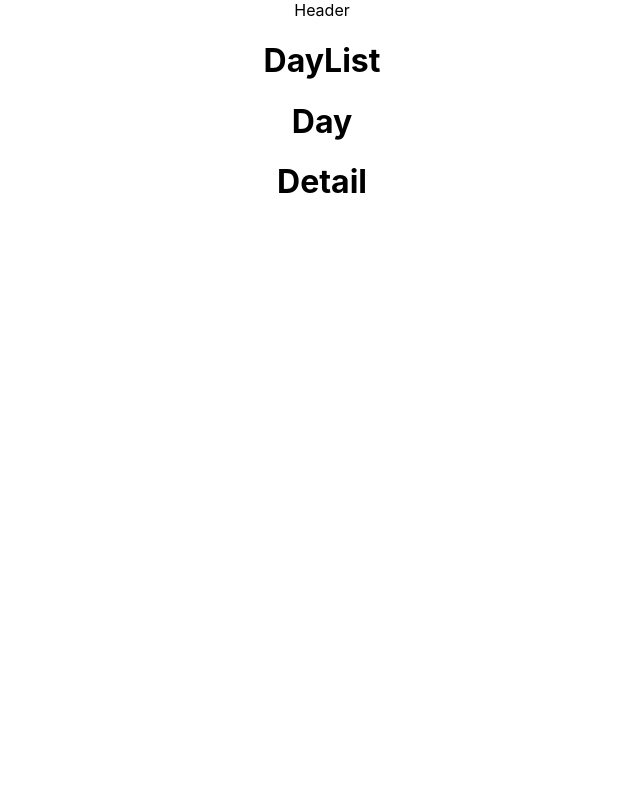
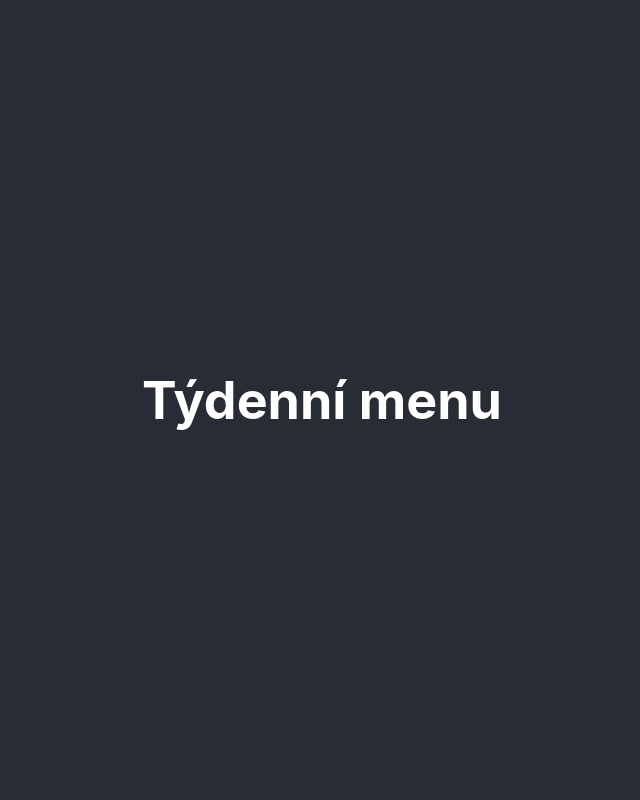
Before and after one commit to JCikanek/hackaton-ux, a React (Create React App) app: page / in a window 1280 px wide. Shown: the top 800 px of the page, without its empty margins (318-958 px from the left). Built offline with nearby package versions, Linux system fonts and the light colour scheme.

Commit message:
basic header styling

```diff
--- a/src/App.css
+++ b/src/App.css
@@ -1,38 +1,7 @@
 .App {
   text-align: center;
-}
-
-.App-logo {
-  height: 40vmin;
-  pointer-events: none;
-}
-
-@media (prefers-reduced-motion: no-preference) {
-  .App-logo {
-    animation: App-logo-spin infinite 20s linear;
-  }
-}
-
-.App-header {
-  background-color: #282c34;
-  min-height: 100vh;
-  display: flex;
-  flex-direction: column;
-  align-items: center;
-  justify-content: center;
-  font-size: calc(10px + 2vmin);
-  color: white;
 }
 
 .App-link {
   color: #61dafb;
 }
-
-@keyframes App-logo-spin {
-  from {
-    transform: rotate(0deg);
-  }
-  to {
-    transform: rotate(360deg);
-  }
-}
--- a/src/App/components/Header/header.css
+++ b/src/App/components/Header/header.css
@@ -0,0 +1,10 @@
+.App-header {
+  background-color: #282c34;
+  min-height: 100vh;
+  display: flex;
+  flex-direction: column;
+  align-items: center;
+  justify-content: center;
+  font-size: calc(10px + 2vmin);
+  color: white;
+}
--- a/src/App/components/Header/header.js
+++ b/src/App/components/Header/header.js
@@ -1,12 +1,8 @@
-import React from 'react';
-import './header.css';
+import React from "react";
+import "./header.css";
 
 export const Header = () => (
-<div>
-
-     <h>Header</h>
-
-
-</div>
-
+  <div className="App-header">
+    <h1>Týdenní menu</h1>
+  </div>
 );
```
Also changed, not shown: src/App.js (+10 -10 lines).
